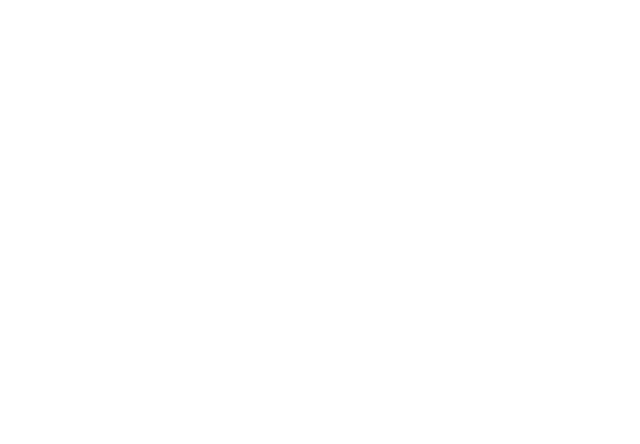
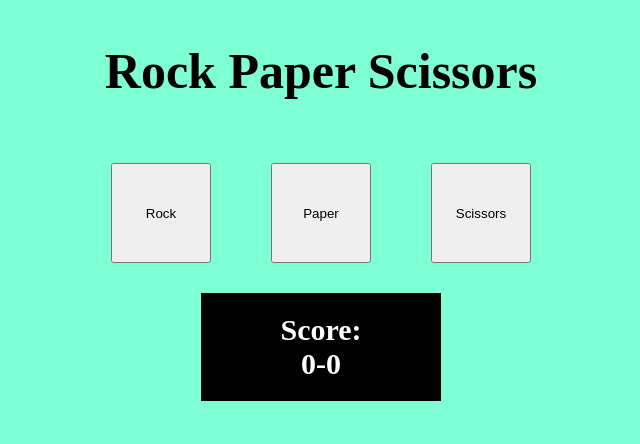
Before and after one commit to K3nnneth/Rock-Paper-Scissors, a plain HTML site: page index.html in a window 1280 px wide. Shown: the whole page, without its empty margins (319-959 px from the left). Drawn offline with Linux system fonts and the light colour scheme.

Commit message:
Added User Interface

```diff
--- a/index.html
+++ b/index.html
@@ -3,8 +3,19 @@
 <head>
   <meta charset="UTF-8">
   <title>Rock Paper Scissors</title>
+  <link rel="stylesheet" href="style.css">
 </head>
 <body>
-    <script src="script.js"></script>
+  <h1>Rock Paper Scissors</h1>
+  <div class="options">
+    <button onclick="rock()">Rock</button>
+    <button onclick="paper()">Paper</button>
+    <button onclick="scissors()">Scissors</button>
+  </div>
+  <div class="score">
+    <div>Score:</div>
+  </div>
+  <div class="result"></div>
+  <script src="script.js"></script>
 </body>
 </html>
--- a/script.js
+++ b/script.js
@@ -1,3 +1,18 @@
+const result = document.querySelector('.result');
+const content = document.createElement('div');
+content.classList.add('content');
+result.appendChild(content);
+
+const score = document.querySelector('.score');
+const startingscore = document.createElement('div');
+startingscore.classList.add('scoretext');
+startingscore.textContent = "0-0"
+score.appendChild(startingscore);
+
+let win = 0;
+let loss = 0;
+
+
 function getComputerChoice() {
     const randnum = Math.floor((Math.random() * 3) + 1)
     switch (randnum) {
@@ -6,8 +21,75 @@ function getComputerChoice() {
         case 2:
             return 'paper';
         case 3:
-            return 'scissors'
+            return 'scissors';
     }
 }
 
-getComputerChoice()
+function rock(){
+    const computerchoice = getComputerChoice();
+
+    if (computerchoice === "scissors") {
+        content.textContent = "You win! Rock beats scissors.";
+        win++;
+    }
+    if (computerchoice === "rock") {
+        content.textContent = "It was a tie. You both chose rock.";
+    }
+    if (computerchoice === "paper"){
+        content.textContent = "You lose. Paper beats rock.";
+        loss++;
+    }
+    startingscore.textContent = win + "-" + loss;
+    check();
+}
+
+function paper(){
+    const computerchoice = getComputerChoice();
+
+    if (computerchoice === "scissors") {
+        content.textContent = "You lose. Scissors beats paper.";
+        loss++;
+    }
+    if (computerchoice === "rock") {
+        content.textContent = "You win! Paper beats rock.";
+        win++;
+    }
+    if (computerchoice === "paper"){
+        content.textContent = "It was a tie. You both chose paper.";
+    }
+    startingscore.textContent = win + "-" + loss;
+    check();
+}
+
+function scissors(){
+    const computerchoice = getComputerChoice();
+
+    if (computerchoice === "scissors") {
+        content.textContent = "It was a tie. You both chose scissors.";
+    }
+    if (computerchoice === "rock") {
+        content.textContent = "You lose. Rock beats scissors.";
+        loss++;
+    }
+    if (computerchoice === "paper"){
+        content.textContent = "You win! Scissors beats paper.";
+        win++;
+    }
+    startingscore.textContent = win + "-" + loss;
+    check();
+}
+
+function check() {
+    if (win === 5) {
+        win = 0;
+        loss = 0;
+        startingscore.textContent = win + "-" + loss;
+        content.textContent = 'You Win!!!!'
+    }
+    else if (loss === 5) {
+        win = 0;
+        loss = 0;
+        startingscore.textContent = win + "-" + loss;
+        content.textContent = 'You Lose!!!!'
+    }
+}
--- /dev/null
+++ b/style.css
@@ -0,0 +1,36 @@
+h1 {
+    font-size: 50px;
+}
+
+body {
+    display: flex;
+    flex-direction: column;
+    align-items: center;
+    background-color: aquamarine;
+}
+
+button {
+    height: 100px;
+    width: 100px;
+    margin: 30px;
+}
+
+.options {
+    display: flex;
+    flex-direction: row;
+}
+
+.content {
+    font-size: 30px;
+    padding: 20px;
+}
+
+.score {
+    font-size: 30px;
+    font-weight: bold;
+    padding: 20px;
+    background-color: black;
+    color: white;
+    width: 200px;
+    text-align: center;
+}
```
